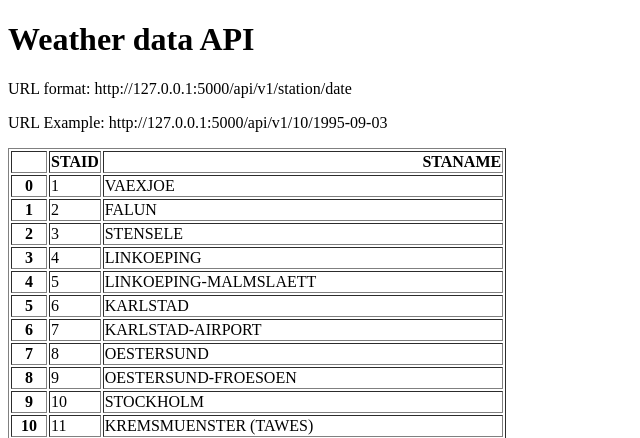
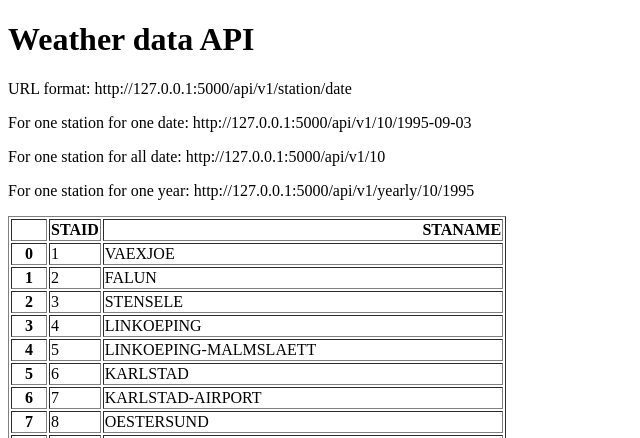
Before and after one commit to 9yiwei/6-app6-your-weather-api, a Flask app: page / in a window 1280 px wide. Shown: the top 438 px of the page, without its empty margins (0-640 px from the left). Run offline with Flask 3, Linux system fonts and the light colour scheme.

Commit message:
Day 31: Add URL endpoint for yearly and all data

```diff
--- a/main.py
+++ b/main.py
@@ -21,5 +21,22 @@ def about(station, date):
             "temperature": temperature}
 
 
+@app.route("/api/v1/<station>")
+def all_about(station):
+    filename = "data_small/TG_STAID" + str(station).zfill(6) + ".txt"
+    df = pd.read_csv(filename, skiprows=20, parse_dates=["    DATE"])
+    result = df[['STAID', '    DATE', '   TG']].to_dict(orient="records")
+    return result
+
+
+@app.route("/api/v1/yearly/<station>/<year>")
+def yearly(station, year):
+    filename = "data_small/TG_STAID" + str(station).zfill(6) + ".txt"
+    df = pd.read_csv(filename, skiprows=20)
+    df['    DATE'] = df['    DATE'].astype(str)
+    result = df.loc[df['    DATE'].str.startswith(str(year))].to_dict(orient="records")
+    return result
+
+
 if __name__ == "__main__":
     app.run(debug=True)
--- a/templates/home.html
+++ b/templates/home.html
@@ -7,7 +7,9 @@
 <body>
     <h1>Weather data API</h1>
     <p>URL format: http://127.0.0.1:5000/api/v1/station/date</p>
-    <p>URL Example: http://127.0.0.1:5000/api/v1/10/1995-09-03</p>
+    <p>For one station for one date: http://127.0.0.1:5000/api/v1/10/1995-09-03</p>
+    <p>For one station for all date: http://127.0.0.1:5000/api/v1/10</p>
+    <p>For one station for one year: http://127.0.0.1:5000/api/v1/yearly/10/1995</p>
     <p>{{data|safe}}</p>
 </body>
 </html>
```
